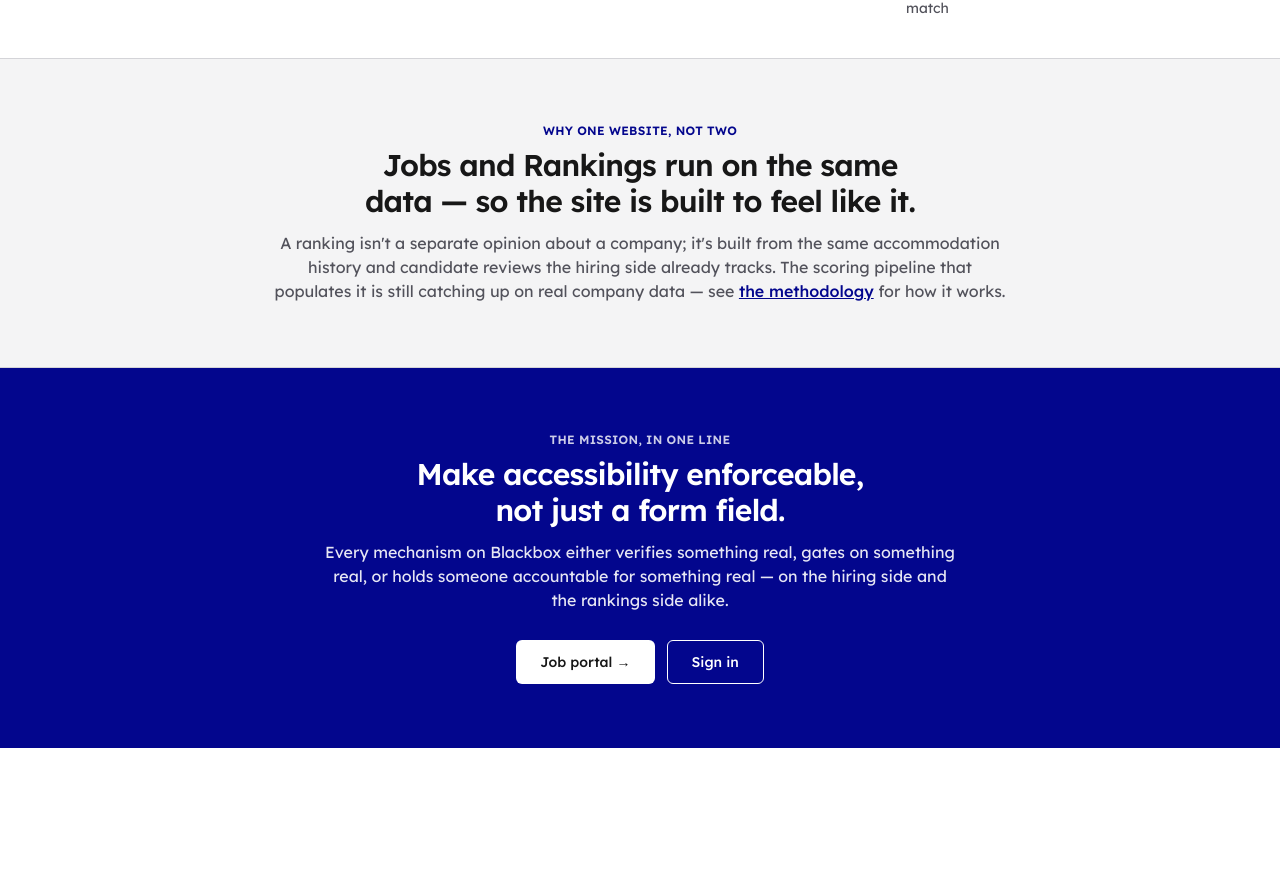
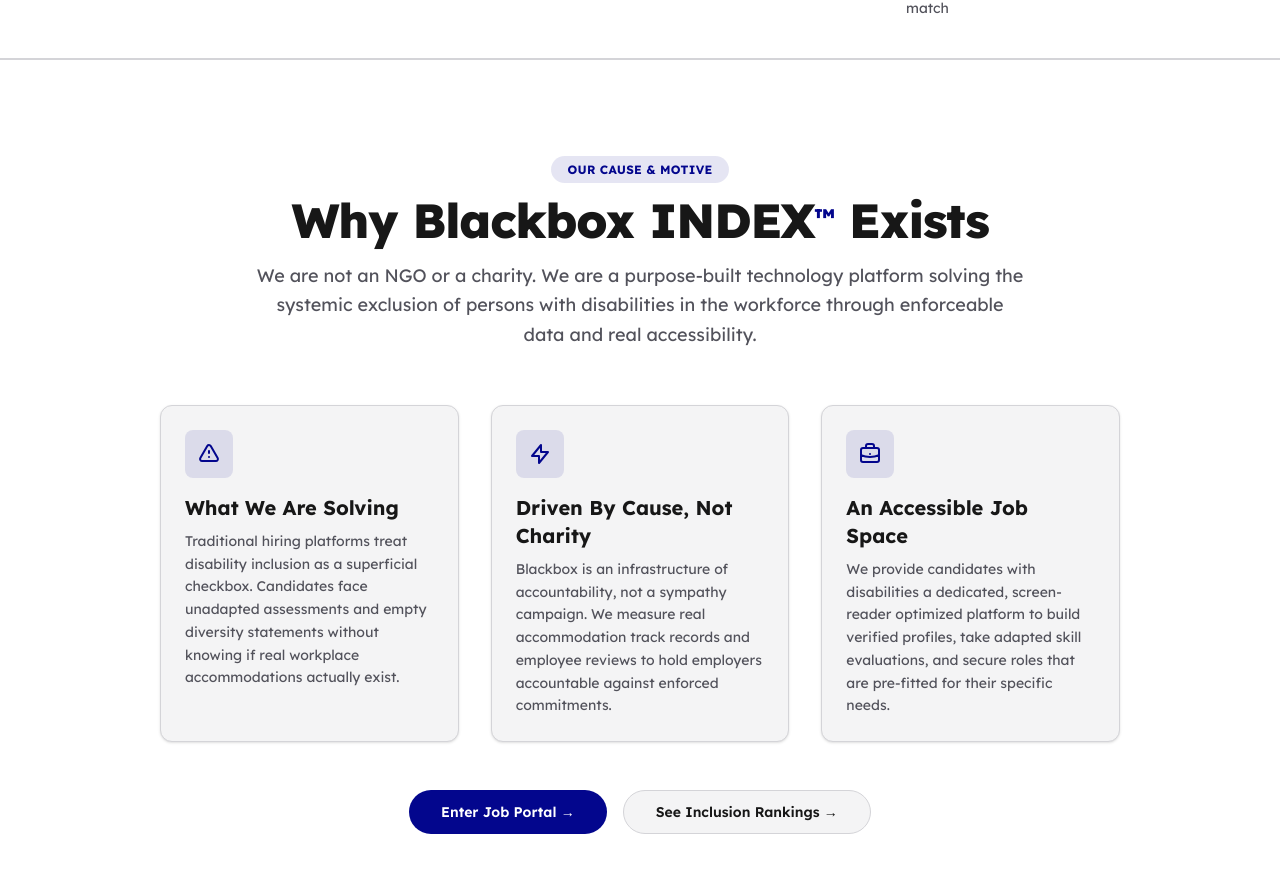
Before and after one commit to shruti-kamma/Blackbox, a Next.js app in the folder apps/job-portal/: page / in a window 1280 px wide. Shown: the part 1399-2272 px from the top of the page. Before the commit the page ends 2147 px from the top, so only its background shows below. Built offline with nearby package versions, Linux system fonts and the light colour scheme; no server answers; the database is empty.

Commit message:
feat: redesign About section with cause-driven motive, problem statement, and accessible job space explanation

```diff
--- a/apps/job-portal/src/app/page.tsx
+++ b/apps/job-portal/src/app/page.tsx
@@ -139,45 +139,71 @@
         </div>
       </section>
 
-      {/* Why one website, not two */}
-      <section className="border-b border-border bg-muted">
-        <div className="mx-auto w-full max-w-3xl px-4 py-16 text-center">
-          <p className="text-xs font-semibold tracking-wide text-primary uppercase">Why one website, not two</p>
-          <h2 className="mt-2 text-3xl font-semibold tracking-tight text-balance text-foreground">
-            Jobs and Rankings run on the same data — so the site is built to feel like it.
-          </h2>
-          <p className="mt-3 text-muted-foreground">
-            A ranking isn&apos;t a separate opinion about a company; it&apos;s built from the same accommodation
-            history and candidate reviews the hiring side already tracks. The scoring pipeline that populates it
-            is still catching up on real company data — see{" "}
-            <Link href="/ranking/methodology" className="font-medium text-primary underline">
-              the methodology
-            </Link>{" "}
-            for how it works.
-          </p>
-        </div>
-      </section>
+      {/* About / Motive Section */}
+      <section id="about" className="scroll-mt-16 border-t border-border bg-background py-16 md:py-24">
+        <div className="mx-auto w-full max-w-5xl px-4 sm:px-6 md:px-8">
+          <div className="text-center max-w-3xl mx-auto">
+            <span className="rounded-full bg-primary/10 px-4 py-1.5 text-xs font-bold tracking-wide text-primary uppercase">
+              Our Cause & Motive
+            </span>
+            <h2 className="mt-4 text-3xl sm:text-4xl md:text-5xl font-extrabold tracking-tight text-foreground font-sans">
+              Why Blackbox INDEX<sup className="text-xl sm:text-2xl font-bold text-primary select-none">™</sup> Exists
+            </h2>
+            <p className="mt-4 text-lg text-muted-foreground font-sans leading-relaxed">
+              We are not an NGO or a charity. We are a purpose-built technology platform solving the systemic exclusion of persons with disabilities in the workforce through enforceable data and real accessibility.
+            </p>
+          </div>
 
-      {/* Mission */}
-      <section id="mission" className="bg-primary">
-        <div className="mx-auto w-full max-w-2xl px-4 py-16 text-center text-primary-foreground">
-          <p className="text-xs font-semibold tracking-wide uppercase opacity-80">The mission, in one line</p>
-          <h2 className="mt-2 text-3xl font-semibold tracking-tight text-balance">
-            Make accessibility enforceable, not just a form field.
-          </h2>
-          <p className="mt-3 opacity-90">
-            Every mechanism on Blackbox either verifies something real, gates on something real, or holds
-            someone accountable for something real — on the hiring side and the rankings side alike.
-          </p>
-          <div className="mt-7 flex flex-wrap items-center justify-center gap-3">
-            <PortalSelectTrigger className="flex h-touch-target items-center justify-center rounded-md bg-background px-6 text-sm font-medium text-foreground hover:opacity-90">
-              Job portal →
+          <div className="mt-14 grid gap-8 md:grid-cols-3">
+            {/* Pillar 1 */}
+            <div className="flex flex-col items-start rounded-xl border border-border bg-card p-6 shadow-sm transition-all hover:border-primary/40 hover:shadow-md">
+              <div className="mb-4 flex h-12 w-12 items-center justify-center rounded-lg bg-primary/10 text-primary">
+                <svg className="h-6 w-6" fill="none" viewBox="0 0 24 24" stroke="currentColor" strokeWidth={2}>
+                  <path strokeLinecap="round" strokeLinejoin="round" d="M12 9v2m0 4h.01m-6.938 4h13.856c1.54 0 2.502-1.667 1.732-3L13.732 4c-.77-1.333-2.694-1.333-3.464 0L3.34 16c-.77 1.333.192 3 1.732 3z" />
+                </svg>
+              </div>
+              <h3 className="text-xl font-bold text-foreground font-sans">What We Are Solving</h3>
+              <p className="mt-2 text-sm text-muted-foreground leading-relaxed">
+                Traditional hiring platforms treat disability inclusion as a superficial checkbox. Candidates face unadapted assessments and empty diversity statements without knowing if real workplace accommodations actually exist.
+              </p>
+            </div>
+
+            {/* Pillar 2 */}
+            <div className="flex flex-col items-start rounded-xl border border-border bg-card p-6 shadow-sm transition-all hover:border-primary/40 hover:shadow-md">
+              <div className="mb-4 flex h-12 w-12 items-center justify-center rounded-lg bg-primary/10 text-primary">
+                <svg className="h-6 w-6" fill="none" viewBox="0 0 24 24" stroke="currentColor" strokeWidth={2}>
+                  <path strokeLinecap="round" strokeLinejoin="round" d="M13 10V3L4 14h7v7l9-11h-7z" />
+                </svg>
+              </div>
+              <h3 className="text-xl font-bold text-foreground font-sans">Driven By Cause, Not Charity</h3>
+              <p className="mt-2 text-sm text-muted-foreground leading-relaxed">
+                Blackbox is an infrastructure of accountability, not a sympathy campaign. We measure real accommodation track records and employee reviews to hold employers accountable against enforced commitments.
+              </p>
+            </div>
+
+            {/* Pillar 3 */}
+            <div className="flex flex-col items-start rounded-xl border border-border bg-card p-6 shadow-sm transition-all hover:border-primary/40 hover:shadow-md">
+              <div className="mb-4 flex h-12 w-12 items-center justify-center rounded-lg bg-primary/10 text-primary">
+                <svg className="h-6 w-6" fill="none" viewBox="0 0 24 24" stroke="currentColor" strokeWidth={2}>
+                  <path strokeLinecap="round" strokeLinejoin="round" d="M21 13.255A23.931 23.931 0 0112 15c-3.183 0-6.22-.62-9-1.745M16 6V4a2 2 0 00-2-2h-4a2 2 0 00-2 2v2m4 6h.01M5 20h14a2 2 0 002-2V8a2 2 0 00-2-2H5a2 2 0 00-2 2v10a2 2 0 002 2z" />
+                </svg>
+              </div>
+              <h3 className="text-xl font-bold text-foreground font-sans">An Accessible Job Space</h3>
+              <p className="mt-2 text-sm text-muted-foreground leading-relaxed">
+                We provide candidates with disabilities a dedicated, screen-reader optimized platform to build verified profiles, take adapted skill evaluations, and secure roles that are pre-fitted for their specific needs.
+              </p>
+            </div>
+          </div>
+
+          <div className="mt-12 flex flex-wrap items-center justify-center gap-4">
+            <PortalSelectTrigger className="flex h-touch-target items-center justify-center rounded-full bg-primary px-8 text-sm font-semibold text-primary-foreground hover:opacity-90 transition-opacity">
+              Enter Job Portal →
             </PortalSelectTrigger>
             <Link
-              href="/login"
-              className="flex h-touch-target items-center justify-center rounded-md border border-primary-foreground px-6 text-sm font-medium hover:bg-primary-foreground/10"
+              href="/ranking"
+              className="flex h-touch-target items-center justify-center rounded-full border border-border bg-muted px-8 text-sm font-semibold text-foreground hover:bg-background transition-colors"
             >
-              Sign in
+              See Inclusion Rankings →
             </Link>
           </div>
         </div>
--- a/apps/job-portal/src/components/nav.tsx
+++ b/apps/job-portal/src/components/nav.tsx
@@ -23,7 +23,7 @@
           <>
             <RankingsNavDropdown className={LINK_CLASS} />
             <PortalSelectTrigger className={LINK_CLASS}>Job portal</PortalSelectTrigger>
-            <Link href="/#mission" className={LINK_CLASS}>
+            <Link href="/#about" className={LINK_CLASS}>
               About
             </Link>
           </>
```
